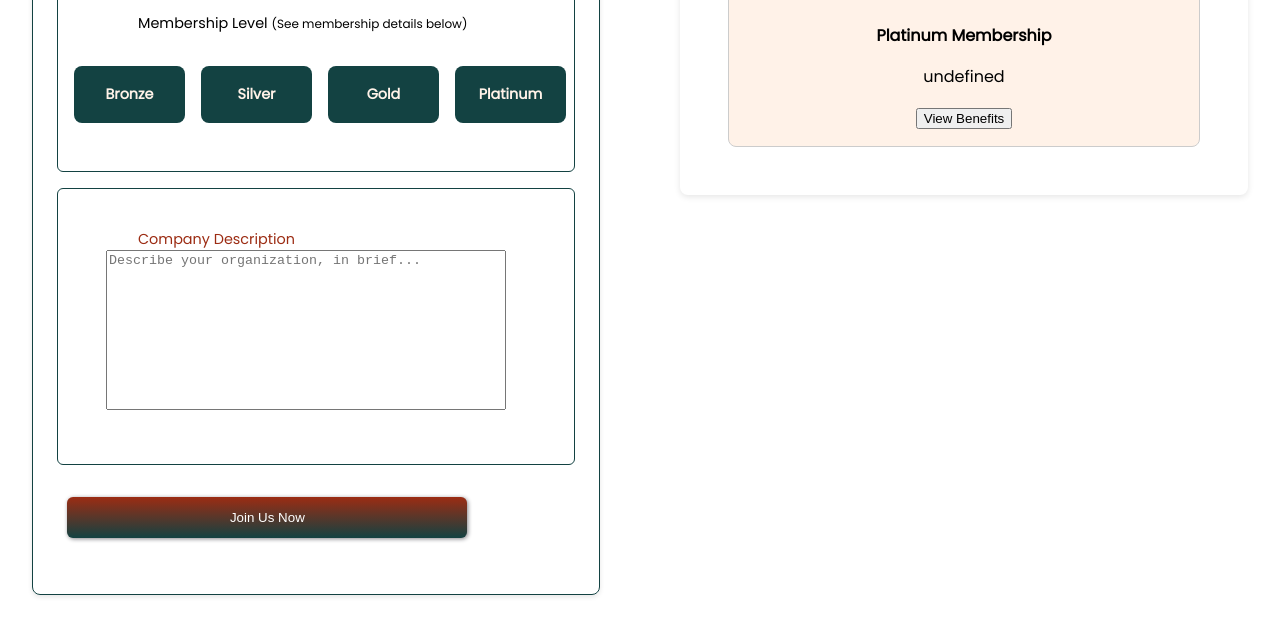
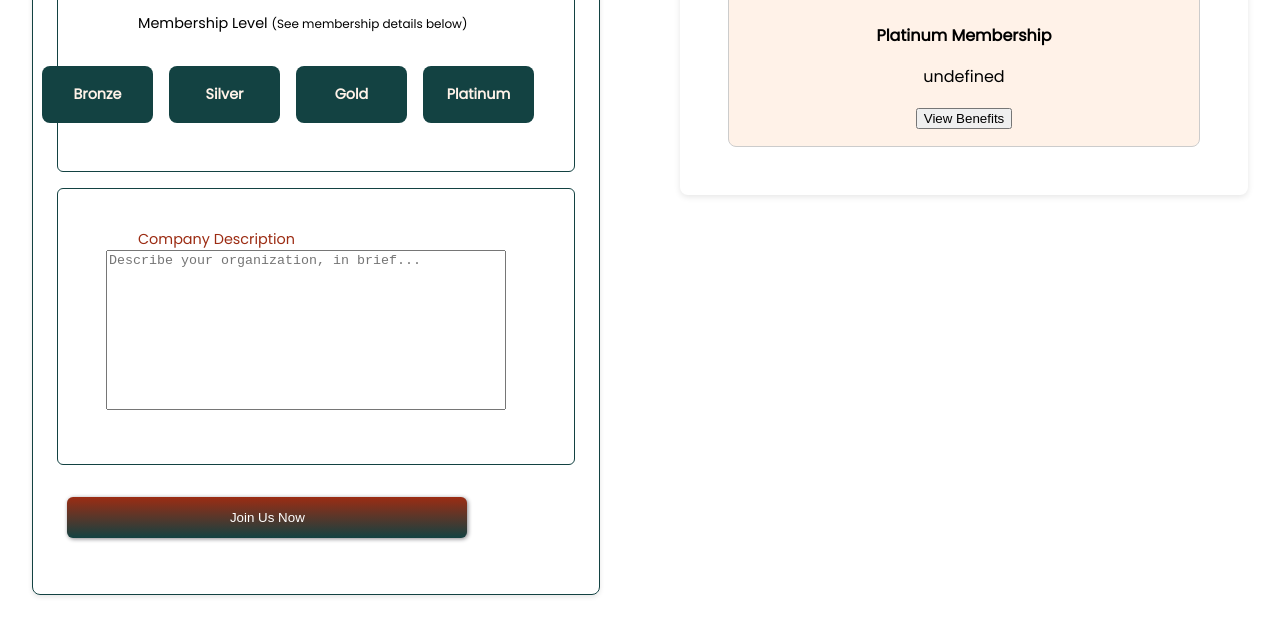
Before and after one commit to Nompilon/wdd231, a plain HTML site: page chamber/join.html in a window 1280 px wide. Shown: the part 1266-1890 px from the top of the page. Drawn offline with Linux system fonts and the light colour scheme; files whose address does not match are found by name.

Commit message:
form corrected

```diff
--- a/chamber/styles/small.css
+++ b/chamber/styles/small.css
@@ -582,7 +582,7 @@ form {
 .membership-choice label{
     display: grid;
     grid-template-columns: 1fr;
-    margin-top: 1rem;
+    margin: 1rem 0 0 -2rem;
     padding: .5rem 0;
     width: 100%;
     background-color: var(--heading-background-color);
```
